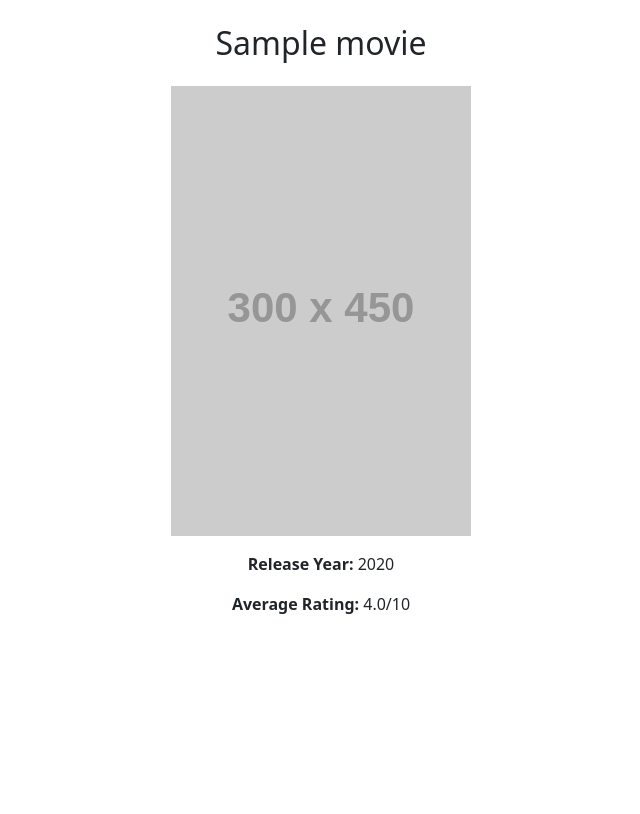
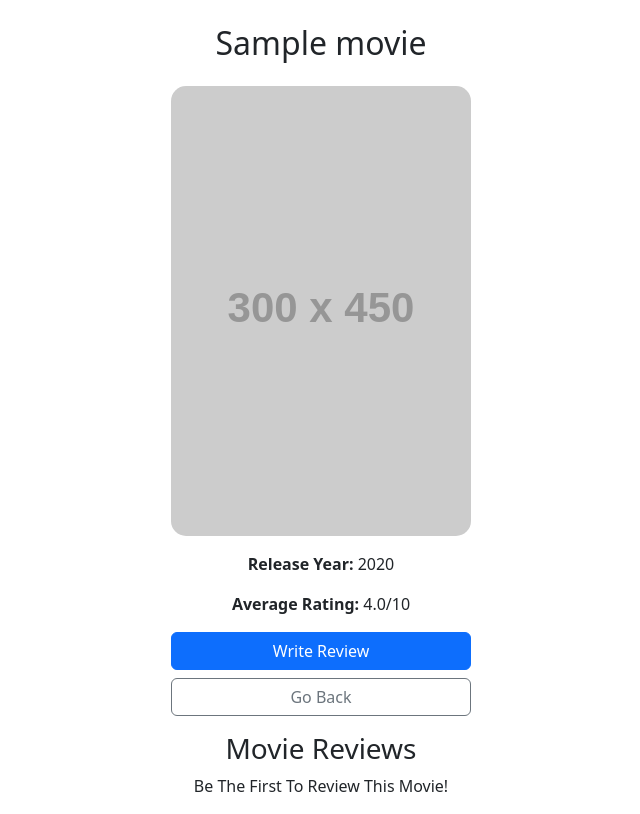
Before and after one commit to msu-denver/thecoolestteam, a Flask app: page /movie/1 in a window 1280 px wide. Shown: the part 56-870 px from the top of the page, without its empty margins (319-959 px from the left). Before the commit the page ends 670 px from the top, so only its background shows below. Run offline with Flask 3, Linux system fonts and the light colour scheme; tables that the repository leaves empty hold one stand-in row (values such as "Sample post"); grey boxes labelled with a size stand in for pictures from a placeholder-image service; a database or web service that is not in the repository returns one stand-in record (values such as "Sample title"); data that the repository does not hold is empty; some libraries are stand-ins or nearby versions.

Commit message:
updated tv and movie html pages

```diff
--- a/src/app/templates/movie_detail.html
+++ b/src/app/templates/movie_detail.html
@@ -6,9 +6,41 @@
 <div class="d-flex justify-content-center mt-5">
     <div class="text-center">
         <h2>{{ movie.title }}</h2>
-        <img src="{{ movie.poster_url }}" alt="{{ movie.title }} Poster" class="img-fluid my-3" style="max-width: 300px;">
-        <p><strong>Release Year:</strong> {{ movie.releaseYear }}</p>
-        <p><strong>Average Rating:</strong> {{ movie.averageRating }}/10</p>
+        <img src="{{ movie.poster_url }}" alt="{{ movie.title }} Poster" class="img-fluid my-3" style="max-width: 300px; border-radius: 15px;">
+
+        {% if movie.releaseYear %}
+            <p><strong>Release Year:</strong> {{ movie.releaseYear }}</p>
+        {% else %}
+            <p><strong>Release Year:</strong> N/A </p>
+        {% endif %}
+
+        {% if movie.averageRating %}
+            <p><strong>Average Rating:</strong> {{ movie.averageRating }}/10</p>
+        {% else %}
+            <p><strong>Average Rating:</strong> N/A </p>
+        {% endif %}
+
+        <div class = "d-grid gap-2">
+            <button type="button" class="btn btn-primary" onclick="simple_action(&quot;{{ url_for('main.movie_review', movie_id=movie.id) }}&quot;)">Write Review</button>
+            <button type="button" class="btn btn-outline-secondary" onclick="simple_action(&quot;{{ url_for('main.home') }}&quot;)">Go Back</button>
+        </div>
     </div>
 </div>
+<div style = "padding-top: 2vh;">
+    <h3 style="text-align: center; "> Movie Reviews </h3>
+    {% if reviews %}
+        {% for review in reviews %}
+        <div style = "background-color: rgb(211, 211, 211); border-radius: 15px;">
+            <div style = "display: flex; flex-direction: column;">
+                <p> User: {{review.author.username}}    </p>
+                <p> Rating: {{review.rating}}           </p>
+                <p> Review Date: {{review.created_at.year}}/{{review.created_at.month}}/{{review.created_at.day}}  </p>
+            </div>
+            <div style = "display: flex; flex-direction: row;"> <p> Comment: {{review.comment}}  </p> </div>
+        </div>
+        {% endfor %}
+    {% else %}
+        <p style="text-align: center">Be The First To Review This Movie!</p>
+    {% endif %}
+</div>
 {% endblock %}
```
Also changed, not shown: src/app/templates/tvshow_detail.html (+35 -3 lines).
